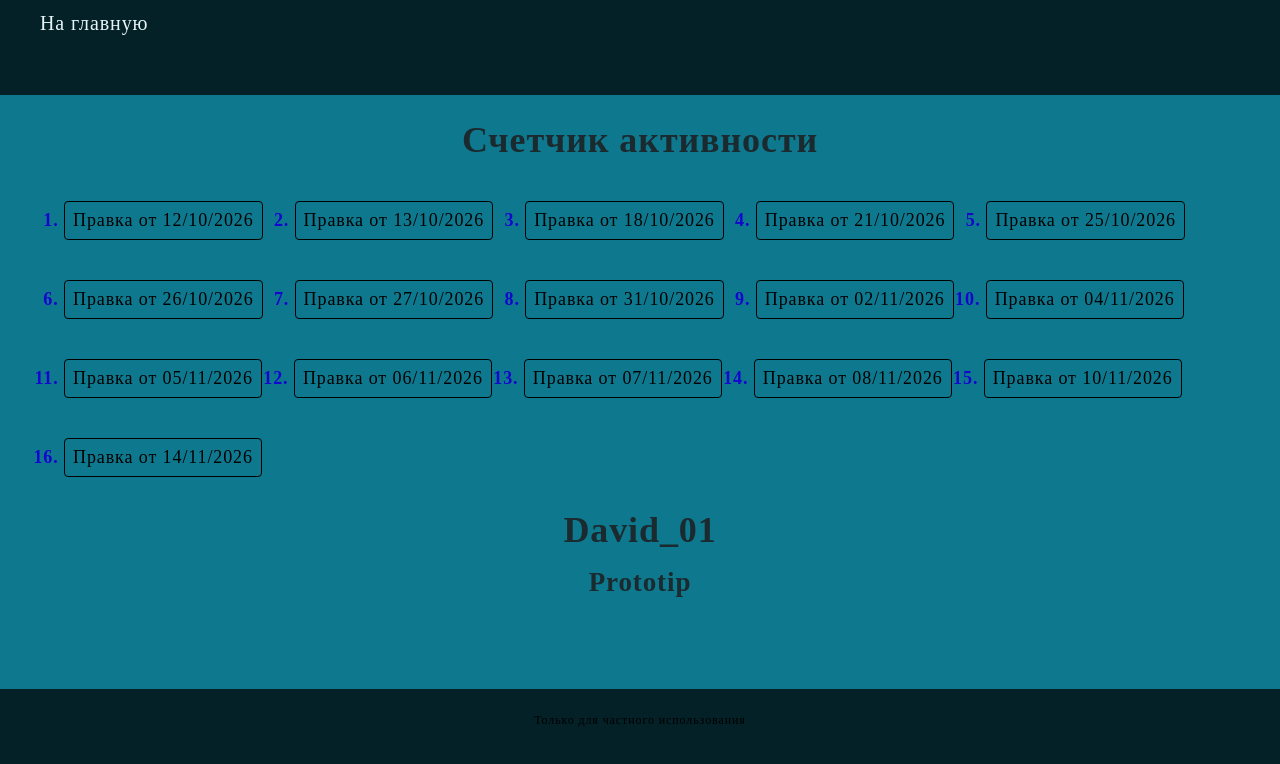
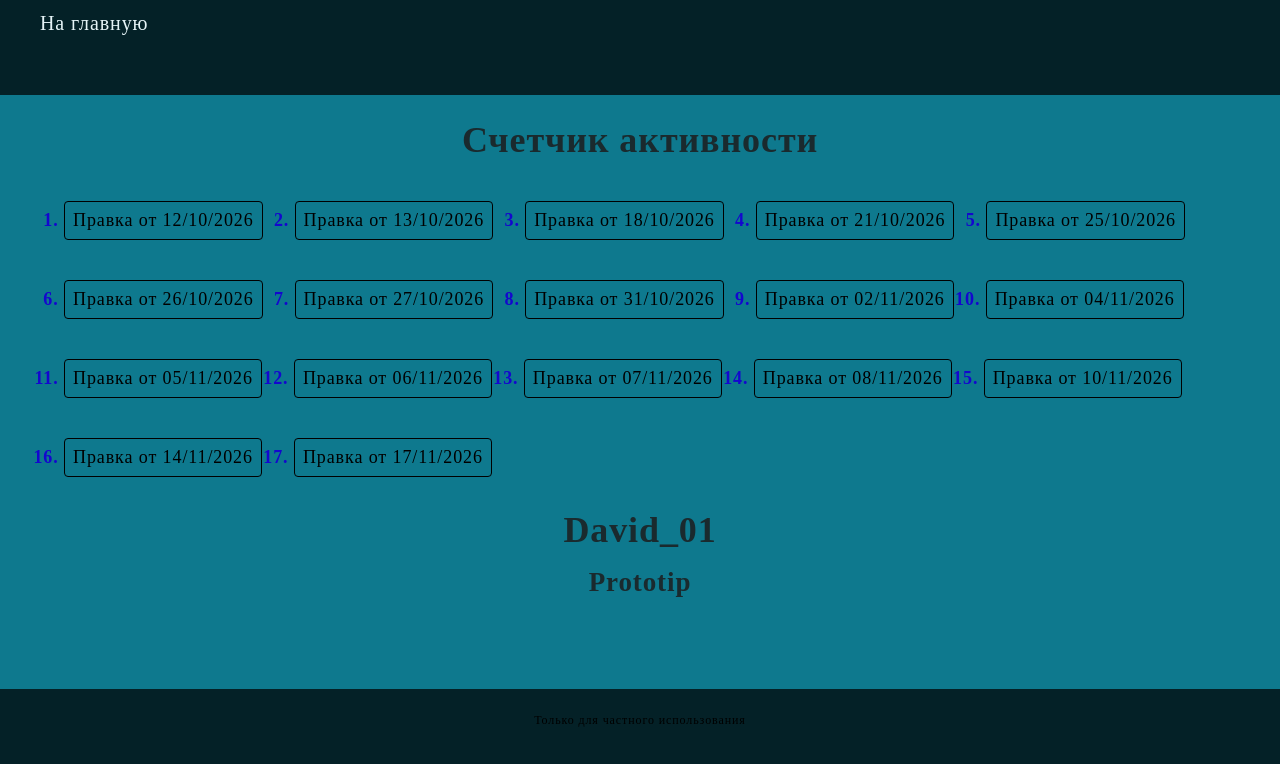
Before and after one commit to web22des/active-git, a plain HTML site: page count.html in a window 1280 px wide. Drawn offline with Linux system fonts and the light colour scheme.

Commit message:
17/11/2026

```diff
--- a/count.html
+++ b/count.html
@@ -37,6 +37,7 @@
                     <li class="item">Правка от 08/11/2026</li>
                     <li class="item">Правка от 10/11/2026</li>
                     <li class="item">Правка от 14/11/2026</li>
+                    <li class="item">Правка от 17/11/2026</li>
                 </ol>
                 <h1>David_01</h1>
 
```
